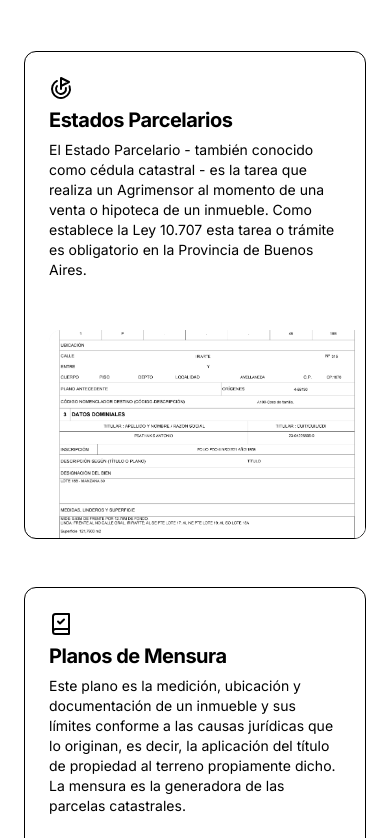
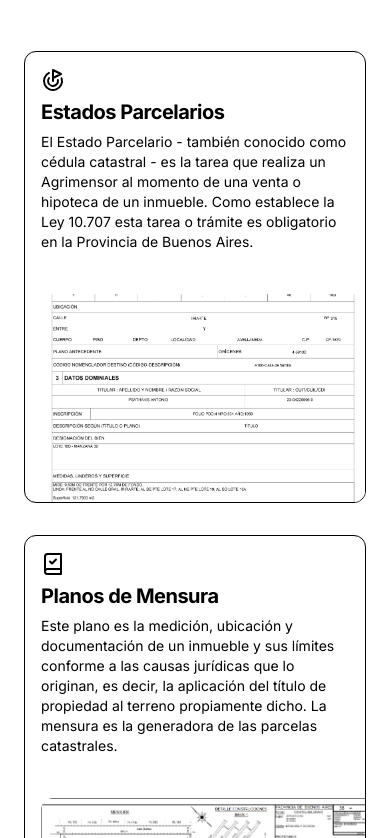
Before and after one commit to santullidev/miagrimensor-landing-page, a Next.js app: page / in a window 390 px wide. Shown: the part 1424-2262 px from the top of the page. Built offline with nearby package versions, Linux system fonts and the light colour scheme.

Commit message:
Fix responsive issues: FAQ text overflow and estado parcelario border cutoff on mobile

```diff
--- a/components/faq.tsx
+++ b/components/faq.tsx
@@ -49,13 +49,13 @@ const FAQ = () => {
   return (
     <div
       id="faq"
-      className="w-full max-w-7xl mx-auto py-12 xs:py-20 px-6"
+      className="w-full max-w-7xl mx-auto py-12 xs:py-20 px-4 sm:px-6"
     >
       <div className="text-center mb-12">
-        <h2 className="text-3xl xs:text-4xl md:text-5xl leading-[1.15] font-bold tracking-tight mb-4">
+        <h2 className="text-3xl xs:text-4xl md:text-5xl leading-[1.15] font-bold tracking-tight mb-4 break-words">
           Preguntas Frecuentes
         </h2>
-        <p className="xs:text-lg text-muted-foreground max-w-2xl mx-auto">
+        <p className="xs:text-lg text-muted-foreground max-w-2xl mx-auto break-words">
           Resuelve tus dudas más comunes sobre los servicios de agrimensura
         </p>
       </div>
@@ -75,18 +75,18 @@ const FAQ = () => {
               <AccordionPrimitive.Header className="flex">
                 <AccordionPrimitive.Trigger
                   className={cn(
-                    "flex flex-1 items-center justify-between w-full p-6 text-left",
+                    "flex flex-1 items-center justify-between w-full p-4 sm:p-6 text-left",
                     "bg-background border border-border rounded-xl",
                     "hover:bg-accent/50 transition-all duration-300 ease-out",
                     "group-data-[state=open]:bg-accent group-data-[state=open]:border-primary/20",
                     "group-data-[state=open]:shadow-lg",
-                    "font-semibold text-base md:text-lg leading-relaxed"
+                    "font-semibold text-sm sm:text-base md:text-lg leading-relaxed"
                   )}
                 >
-                  <span className="pr-4">{question}</span>
+                  <span className="pr-4 break-words min-w-0 flex-1">{question}</span>
                   <ChevronDownIcon
                     className={cn(
-                      "h-5 w-5 shrink-0 text-muted-foreground transition-all duration-300 ease-out",
+                      "h-5 w-5 shrink-0 text-muted-foreground transition-all duration-300 ease-out ml-2",
                       "group-data-[state=open]:rotate-180 group-data-[state=open]:text-primary"
                     )}
                   />
@@ -98,8 +98,8 @@ const FAQ = () => {
                   "data-[state=closed]:animate-accordion-up data-[state=open]:animate-accordion-down"
                 )}
               >
-                <div className="px-6 pb-6 pt-2">
-                  <div className="text-muted-foreground leading-relaxed whitespace-pre-line">
+                <div className="px-4 sm:px-6 pb-4 sm:pb-6 pt-2">
+                  <div className="text-muted-foreground leading-relaxed whitespace-pre-line break-words">
                     {answer}
                   </div>
                 </div>
--- a/components/features.tsx
+++ b/components/features.tsx
@@ -171,10 +171,10 @@ const Features = () => {
     <>
       <div
         id="features"
-        className="max-w-7xl mx-auto w-full py-12 xs:py-20 px-6"
+        className="max-w-7xl mx-auto w-full py-12 xs:py-20 px-4 sm:px-6"
       >
         <div className="text-center mb-12">
-          <h2 className="text-3xl xs:text-4xl md:text-5xl md:leading-[3.5rem] font-bold tracking-tight mb-4">
+          <h2 className="text-3xl xs:text-4xl md:text-5xl md:leading-[3.5rem] font-bold tracking-tight mb-4 break-words">
             SERVICIOS DE AGRIMENSURA<br />
             Servicios principales
           </h2>
@@ -187,18 +187,18 @@ const Features = () => {
           </Link>
         </div>
 
-        <div className="mt-8 xs:mt-14 w-full mx-auto grid md:grid-cols-2 lg:grid-cols-3 gap-x-10 gap-y-12">
+        <div className="mt-8 xs:mt-14 w-full mx-auto grid md:grid-cols-2 lg:grid-cols-3 gap-x-6 sm:gap-x-10 gap-y-8 sm:gap-y-12">
           {features.map((feature, index) => (
             <Card
               key={index}
-              className="flex flex-col border rounded-xl overflow-hidden shadow-none hover:shadow-lg transition-all duration-300 hover:-translate-y-1 group"
+              className="flex flex-col border rounded-xl overflow-hidden shadow-none hover:shadow-lg transition-all duration-300 hover:-translate-y-1 group mx-2 sm:mx-0"
             >
-              <CardHeader className="cursor-pointer" onClick={() => window.location.href = '/servicios'}>
+              <CardHeader className="cursor-pointer p-4 sm:p-6" onClick={() => window.location.href = '/servicios'}>
                 <feature.icon className="text-primary" />
-                <h4 className="mt-3! text-xl font-bold tracking-tight group-hover:text-primary transition-colors">
+                <h4 className="mt-3! text-xl font-bold tracking-tight group-hover:text-primary transition-colors break-words">
                   {feature.title}
                 </h4>
-                <p className="mt-1 text-muted-foreground text-sm xs:text-[17px] group-hover:text-foreground/80 transition-colors">
+                <p className="mt-1 text-muted-foreground text-sm xs:text-[17px] group-hover:text-foreground/80 transition-colors break-words">
                   {feature.description}
                 </p>
                 <div className="flex items-center gap-2 text-primary opacity-0 group-hover:opacity-100 transition-opacity mt-2">
@@ -208,7 +208,7 @@ const Features = () => {
               </CardHeader>
               <CardContent className="mt-auto px-0 pb-0">
                 <div
-                  className="relative h-52 ml-6 rounded-tl-xl overflow-hidden cursor-pointer bg-gray-100"
+                  className="relative h-52 ml-4 sm:ml-6 rounded-tl-xl overflow-hidden cursor-pointer bg-gray-100"
                   onClick={() => openImageModal(index)}
                 >
                   <img
```
